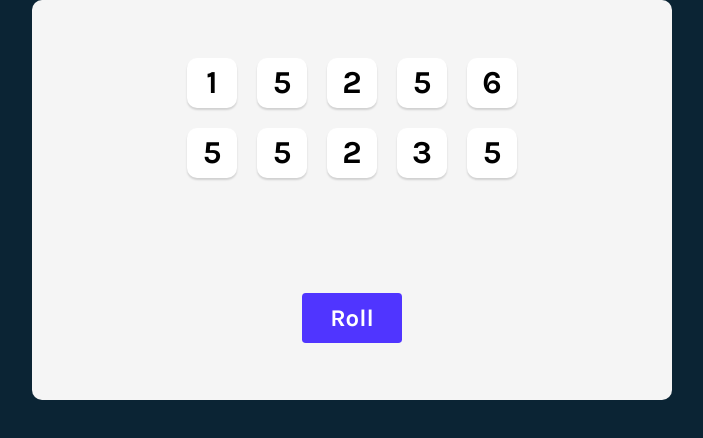
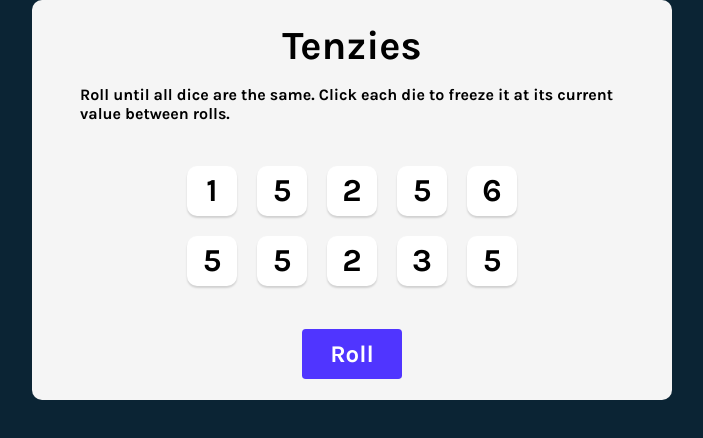
Before and after one commit to Rmaki27/Tenzies-Game, a React (Vite) app in the folder Tenzies-Game/: page / in a window 1280 px wide. Shown: the top 438 px of the page, without its empty margins (288-991 px from the left). Built offline with nearby package versions, Linux system fonts and the light colour scheme.

Commit message:
Insert title and instructions

```diff
--- a/Tenzies-Game/src/App.css
+++ b/Tenzies-Game/src/App.css
@@ -6,6 +6,23 @@ body {
   margin: 0;
   background-color: #0b2434;
   font-family: "Karla", sans-serif;
+}
+
+.title-container {
+  display: flex;
+  flex-direction: column;
+  justify-content: center;
+  align-items: center;
+}
+
+.title {
+  font-size: 40px;
+  margin: 0;
+}
+
+.instructions {
+  margin-bottom: 0;
+  padding: 0 3em;
 }
 
 main {
--- a/Tenzies-Game/src/App.jsx
+++ b/Tenzies-Game/src/App.jsx
@@ -5,6 +5,7 @@ import {nanoid} from 'nanoid'
 
 export default function App() {
   const [dice, setDice] = useState(allNewDice())
+  const [tenzies, setTenzies] = useState(false)
 
   function generateNewDie() {
     return {
@@ -21,8 +22,6 @@ export default function App() {
     }
     return dice
   }
-
-
 
   function rollDice() {
     setDice(oldDice => oldDice.map( currentDie => {
@@ -55,6 +54,11 @@ function holdDice(id) {
   return (
     <>
       <main>
+        <div className='title-container'>
+        <h1 className="title">Tenzies</h1>
+            <p className="instructions">Roll until all dice are the same. Click each die to freeze it at its current value between rolls.</p>
+        </div>
+
         <div className='dice'>
           {diceElements}
         </div>
```
